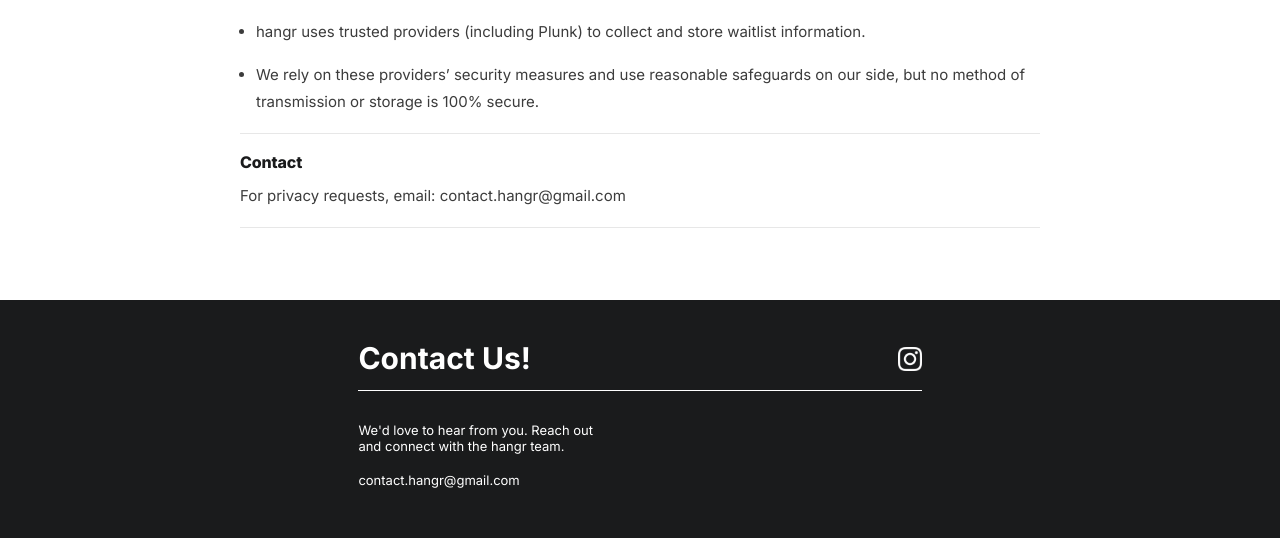
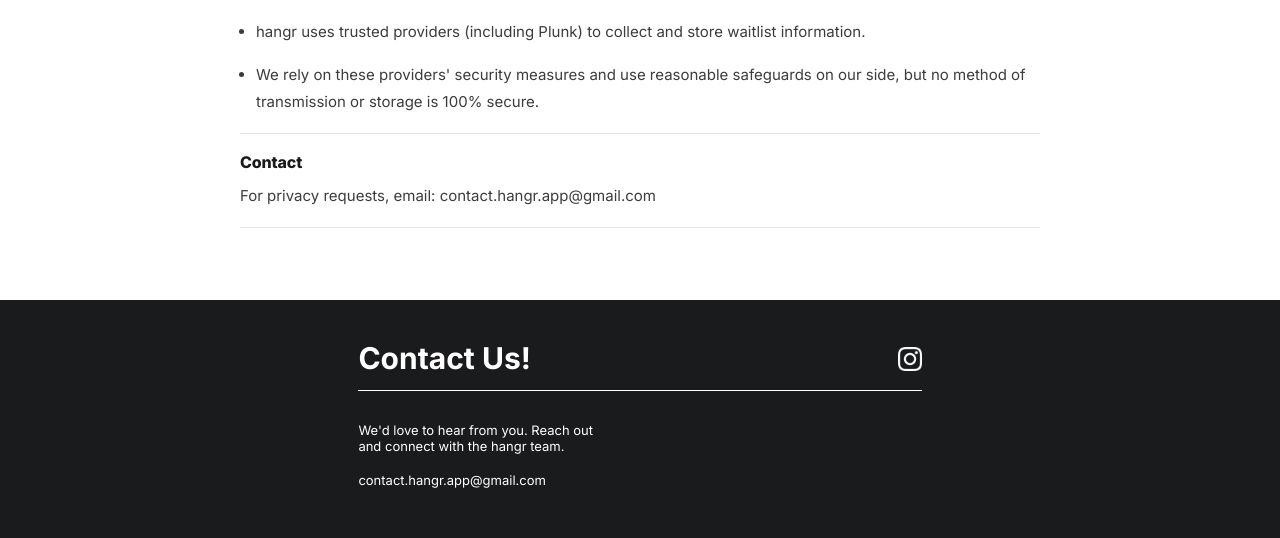
Before and after one commit to caydeny/hangr-signup, a React (Vite) app: page /privacy in a window 1280 px wide. Shown: the part 1141-1679 px from the top of the page. Built offline with nearby package versions, Linux system fonts and the light colour scheme.

Commit message:
Update email

```diff
--- a/src/pages/Contact.jsx
+++ b/src/pages/Contact.jsx
@@ -26,7 +26,7 @@ function Contact() {
         <p className="contact__description">
           We'd love to hear from you. Reach out and connect with the hangr team.
         </p>
-        <p className="contact__email">contact.hangr@gmail.com</p>
+        <p className="contact__email">contact.hangr.app@gmail.com</p>
         <Link to="/privacy" className="privacy-policy">
           Privacy Policy
         </Link>
--- a/src/pages/Privacy.jsx
+++ b/src/pages/Privacy.jsx
@@ -66,14 +66,14 @@ function Privacy() {
         title: "Security",
         body: [
           "hangr uses trusted providers (including Plunk) to collect and store waitlist information.",
-          "We rely on these providers’ security measures and use reasonable safeguards on our side, but no method of transmission or storage is 100% secure.",
+          "We rely on these providers' security measures and use reasonable safeguards on our side, but no method of transmission or storage is 100% secure.",
         ],
       },
 
       {
         id: "contact",
         title: "Contact",
-        body: ["For privacy requests, email: contact.hangr@gmail.com"],
+        body: ["For privacy requests, email: contact.hangr.app@gmail.com"],
       },
     ],
     []
```
